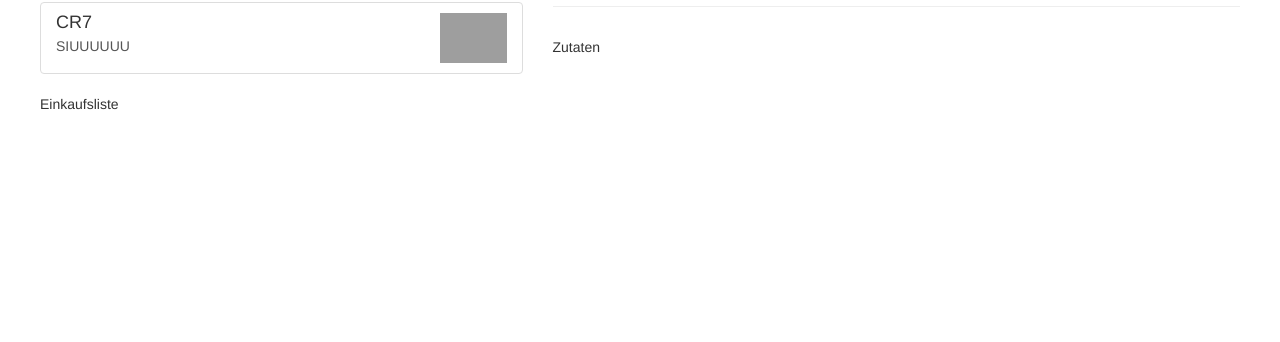
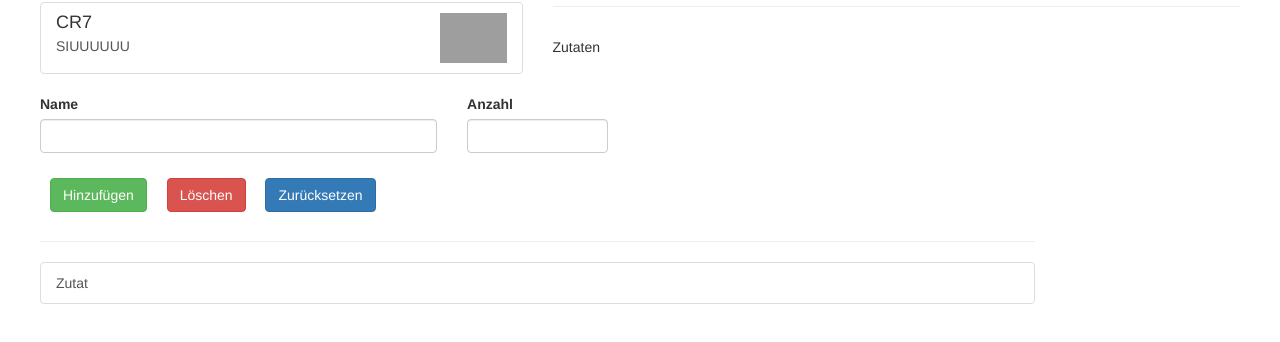
Before and after one commit to Ph1L42/AngularGuide, an Angular app: page / in a window 1280 px wide. Shown: the part 204-546 px from the top of the page. Built offline with nearby package versions, Linux system fonts and the light colour scheme; grey boxes are pictures that could not be loaded.

Commit message:
shoppinglist added

```diff
--- a/src/app/app.module.ts
+++ b/src/app/app.module.ts
@@ -9,6 +9,7 @@ import { ShoppingListComponent } from './shopping-list/shopping-list.component';
 import { RecipeListComponent } from './recipe/recipe-list/recipe-list.component';
 import { RecipeDetailsComponent } from './recipe/recipe-details/recipe-details.component';
 import { RecipeItemComponent } from './recipe/recipe-list/recipe-item.component';
+import { ShoppingListAddComponent } from './shopping-list/shopping-list-add.component';
 
 
 @NgModule({
@@ -20,6 +21,7 @@ import { RecipeItemComponent } from './recipe/recipe-list/recipe-item.component'
     RecipeListComponent,
     RecipeDetailsComponent,
     RecipeItemComponent,
+    ShoppingListAddComponent,
   ],
   imports: [
     BrowserModule,
--- /dev/null
+++ b/src/app/shopping-list/shopping-list-add.component.html
@@ -0,0 +1,23 @@
+<div class="row">
+    <div class="col-xs-12">
+        <form>
+            <div class="row">
+                <div class="col-sm-5 form-group">
+                    <label for="itemName">Name</label>
+                    <input type="text" id="itemName" class="form-control">
+                </div>
+                <div class="col-sm-2 form-group">
+                    <label for="itemAmount">Anzahl</label>
+                    <input type="text" id="itemAmount" class="form-control">
+                </div>
+            </div>
+            <div class="row">
+                <div class="col-xs-12">
+                    <button class="btn btn-success">Hinzufügen</button>
+                    <button class="btn btn-danger">Löschen</button>
+                    <button class="btn btn-primary">Zurücksetzen</button>
+                </div>
+            </div>
+        </form>
+    </div>
+</div>
--- /dev/null
+++ b/src/app/shopping-list/shopping-list-add.component.ts
@@ -0,0 +1,15 @@
+import { Component, OnInit } from '@angular/core';
+
+@Component({
+  selector: 'app-shopping-list-add',
+  templateUrl: './shopping-list-add.component.html',
+  styleUrls: ['./shopping-list-add.component.css']
+})
+export class ShoppingListAddComponent implements OnInit {
+
+  constructor() { }
+
+  ngOnInit(): void {
+  }
+
+}
--- a/src/app/shopping-list/shopping-list.component.html
+++ b/src/app/shopping-list/shopping-list.component.html
@@ -1,5 +1,10 @@
 <div class="row">
     <div class="col-xs-10">
-        Einkaufsliste
+        <app-shopping-list-add></app-shopping-list-add>
+        <hr>
+    <ul class="list-group">
+        <a href="" class="list-group-item" style="cursor: pointer">Zutat</a>
+    </ul>
     </div>
+
 </div>
```
Also changed, not shown: src/app/shopping-list/shopping-list-add.component.css (added).
